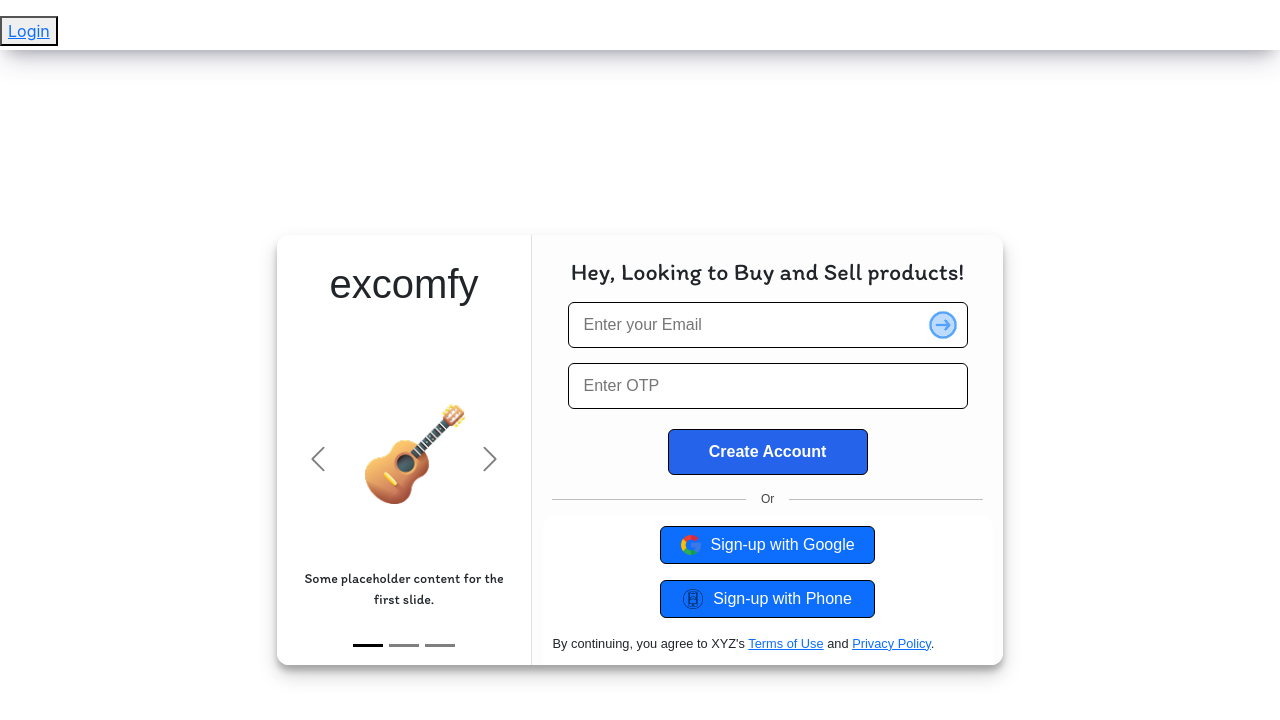
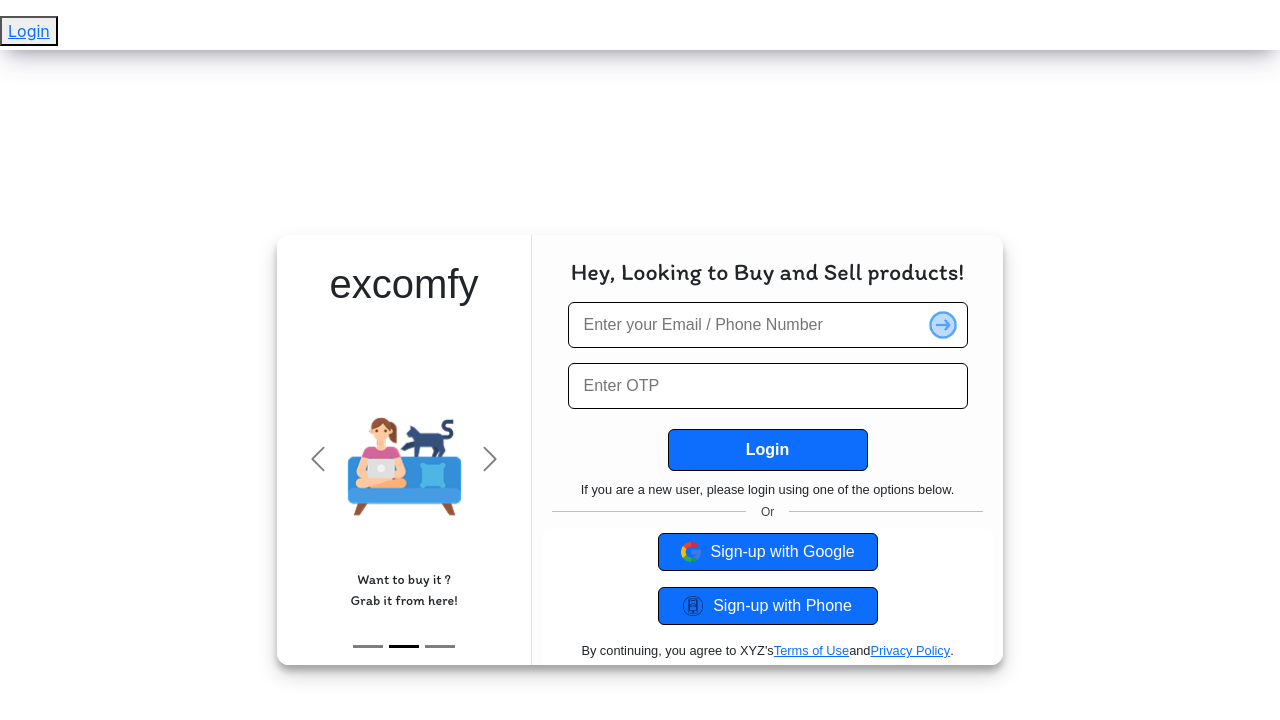
Before and after one commit to abhishekcha790/buddyHub, a React (Create React App) app in the folder frontend/: page /login in a window 1280 px wide. Shown: the top 720 px of the page. Built offline with nearby package versions, Linux system fonts and the light colour scheme.

Commit message:
final page

```diff
--- a/frontend/src/components/Login/LeftSideLogin.js
+++ b/frontend/src/components/Login/LeftSideLogin.js
@@ -1,57 +1,100 @@
+import React, { useEffect } from "react";
 import guitar from "../assets/guitar.png";
 import motorcycle from "../assets/motorcycle.png";
 import work from "../assets/work.png";
 
 function LeftSideLogin() {
+  useEffect(() => {
+    const carousel = document.querySelector("#carouselExampleDark");
+    if (carousel && window.bootstrap) {
+      new window.bootstrap.Carousel(carousel, {
+        interval: 3000,
+        ride: "carousel",
+      });
+    }
+  }, []);
+
   return (
-    <>
     <div
       style={{
-         width:"210px",
+        width: "210px",
         height: "420px",
-    padding:"4px",
+        padding: "4px",
         borderRadius: "10px",
-    backgroundColor: "rgb(255, 255, 255)"
-
+        backgroundColor: "rgb(255, 255, 255)",
       }}
     >
       <div
         id="carouselExampleDark"
         className="carousel carousel-dark slide text-center"
+        data-bs-ride="carousel"
+        data-bs-interval="2000"
       >
-          <h1 style={{ marginBottom: "1rem" ,marginTop:"1rem"}}>excomfy</h1>
+        <h1 style={{ marginBottom: "1rem", marginTop: "1rem" }}>excomfy</h1>
+
         <div className="carousel-inner">
-            <div className="carousel-item active" data-bs-interval="10000">
+          <div className="carousel-item active">
             <img
               src={guitar}
               className="ml-4"
-                style={{ marginTop:"5rem" ,marginLeft: "1.4rem", width: "100px" }}
+              style={{
+                marginTop: "5rem",
+                marginLeft: "1.4rem",
+                width: "100px",
+              }}
               alt="Guitar"
             />
-              <p className="small" style={{ marginTop: "4rem",fontFamily: "'Itim', cursive" }}>
-                Some placeholder content for the first slide.
+            <p
+              className="small"
+              style={{
+                marginTop: "4rem",
+                fontFamily: "'Itim', cursive",
+              }}
+            >
+              Want to upgrade?
+              <br />
+              First sell your old one.
             </p>
           </div>
-            <div className="carousel-item" data-bs-interval="2000">
+
+          <div className="carousel-item">
             <img
               src={work}
-                className=" mb-2"
-                style={{ width: "125px",marginTop:"5rem "}}
+              className="mb-2"
+              style={{ width: "125px", marginTop: "5rem" }}
               alt="Work"
             />
-              <p className="small" style={{ marginTop: "2rem",fontFamily: "'Itim', cursive"}}>
-                Some placeholder content for the second slide.
+            <p
+              className="small"
+              style={{
+                marginTop: "2rem",
+                fontFamily: "'Itim', cursive",
+              }}
+            >
+              Want to buy it ?<br />
+              Grab it from here!
             </p>
           </div>
+
           <div className="carousel-item">
             <img
               src={motorcycle}
-                className=" mb-2"
-                style={{ width: "120px" , height:"125px",marginTop: "5rem" }}
+              className="mb-2"
+              style={{
+                width: "120px",
+                height: "125px",
+                marginTop: "5rem",
+              }}
               alt="Motorcycle"
             />
-              <p className="small" style={{ marginTop: "2rem",fontFamily: "'Itim', cursive"}}>
-                Some placeholder content for the third slide.
+            <p
+              className="small"
+              style={{
+                marginTop: "2rem",
+                fontFamily: "'Itim', cursive",
+              }}
+            >
+              Seal the deal without stepping outside.
             </p>
           </div>
         </div>
@@ -80,7 +123,7 @@ function LeftSideLogin() {
           ></button>
         </div>
 
-          {/* Controls (you can hide if not needed) */}
+        {/* Controls */}
         <button
           className="carousel-control-prev"
           type="button"
@@ -107,7 +150,6 @@ function LeftSideLogin() {
         </button>
       </div>
     </div>
-    </>
   );
 }
 
--- a/frontend/src/components/Login/RightUpper.js
+++ b/frontend/src/components/Login/RightUpper.js
@@ -1,5 +1,5 @@
-import React from 'react';
-import Arrow from "../assets/arrow1.png"
+import React from "react";
+import Arrow from "../assets/arrow1.png";
 const RightUpper = () => {
   return (
     <div
@@ -15,77 +15,91 @@ const RightUpper = () => {
       <h4
         style={{
           fontFamily: "'Itim', cursive",
-          fontSize: '24px',
-          textAlign: 'center',
-          margin:"15px 15px",
+          fontSize: "24px",
+          textAlign: "center",
+          margin: "15px 15px",
         }}
       >
         Hey, Looking to Buy and Sell products!
       </h4>
 
       {/* Form */}
-      <form style={{ display: 'flex', flexDirection: 'column', alignItems: 'center' }}>
+      <form
+        style={{
+          display: "flex",
+          flexDirection: "column",
+          alignItems: "center",
+        }}
+      >
         {/* Email Input */}
 
-<div style={{ position: 'relative', width: '400px', marginBottom: '15px' }}>
+        <div
+          style={{ position: "relative", width: "400px", marginBottom: "15px" }}
+        >
           <input
             type="email"
-    placeholder="Enter your Email"
+            placeholder="Enter your Email / Phone Number"
             style={{
-      width: '100%',
-      padding: '10px 40px 10px 15px', // Extra right padding for the image
-      border: '1px solid black',
-      borderRadius: '6px',
+              width: "100%",
+              padding: "10px 40px 10px 15px", // Extra right padding for the image
+              border: "1px solid black",
+              borderRadius: "6px",
             }}
           />
           <img
             src={Arrow}
             alt="arrow"
             style={{
-      position: 'absolute',
-      right: '10px',
-      top: '50%',
-      transform: 'translateY(-50%)',
-      width: '30px',
-      height: '30px',
-      cursor: 'pointer',
+              position: "absolute",
+              right: "10px",
+              top: "50%",
+              transform: "translateY(-50%)",
+              width: "30px",
+              height: "30px",
+              cursor: "pointer",
             }}
           />
         </div>
-
 
         {/* OTP Input */}
         <input
           type="text"
           placeholder="Enter OTP"
           style={{
-            width: '400px',
-            padding: '10px 40px 10px 15px',
-            border: '1px solid black',
-            borderRadius: '6px',
-            marginBottom: '20px',
+            width: "400px",
+            padding: "10px 40px 10px 15px",
+            border: "1px solid black",
+            borderRadius: "6px",
+            marginBottom: "20px",
           }}
         />
 
         {/* Submit Button */}
         <button
+          className="btn btn-primary d-flex align-items-center justify-content-center"
           type="submit"
           style={{
-            width: '200px',
-            padding: '10px',
-            border: '1px solid black',
-            backgroundColor: '#2563eb',
-            color: '#fff',
-            borderRadius: '6px',
-            fontWeight: 'bold',
-            cursor: 'pointer',
-
+            width: "200px",
+            padding: "8px",
+            border: "1px solid black",
+            color: "#fff",
+            borderRadius: "6px",
+            fontWeight: "bold",
+            cursor: "pointer",
           }}
         >
-          Create Account
+          Login
         </button>
 
-
+        <p
+          style={{
+            fontSize: "0.8rem",
+            marginTop: "9px",
+            marginBottom: "0.8rem",
+          }}
+        >
+          If you are a new user, please login using one of the options below.
+        </p>
       </form>
     </div>
   );
--- a/frontend/src/components/Login/SocialLoginButtons.js
+++ b/frontend/src/components/Login/SocialLoginButtons.js
@@ -11,7 +11,7 @@ function SocialLoginButtons() {
 
           borderRadius: "10px",
 
-          padding: "10px",
+          padding: "5px",
           backgroundColor: "#fff",
 
           boxSizing: "border-box",
@@ -43,7 +43,14 @@ function SocialLoginButtons() {
             Sign-up with Phone
           </button>
         </div>
-        <p style={{ fontSize: "0.8rem", marginTop: "1rem" }}>
+        <p
+          style={{
+            fontSize: "0.8rem",
+            marginTop: "1rem",
+            display: "flex",
+            justifyContent: "center",
+          }}
+        >
           By continuing, you agree to XYZ's{" "}
           <a href="/terms-of-use" className="text-terms-of-use">
             Terms of Use
--- a/frontend/src/index.js
+++ b/frontend/src/index.js
@@ -3,6 +3,7 @@ import { createBrowserRouter, RouterProvider } from "react-router";
 import ReactDOM from "react-dom/client";
 import Home from "./components/Home";
 import Login from "./components/Login/Login";
+// import 'bootstrap/dist/js/bootstrap.bundle.min.js';
 
 const router = createBrowserRouter([
   {
```
Also changed, not shown: frontend/src/components/Login/Login.js (+8 -6 lines). Lines whose indentation alone changed are shown as unchanged.
